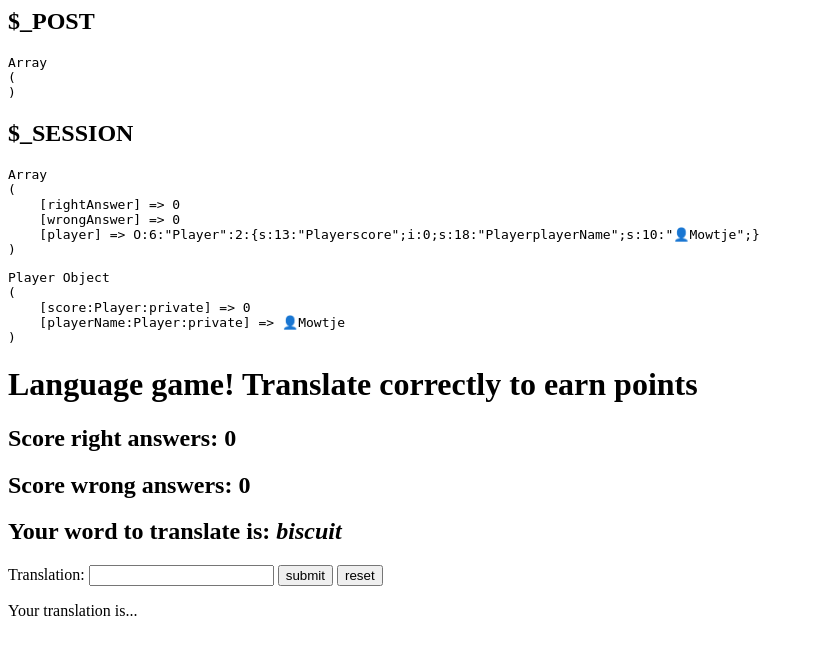
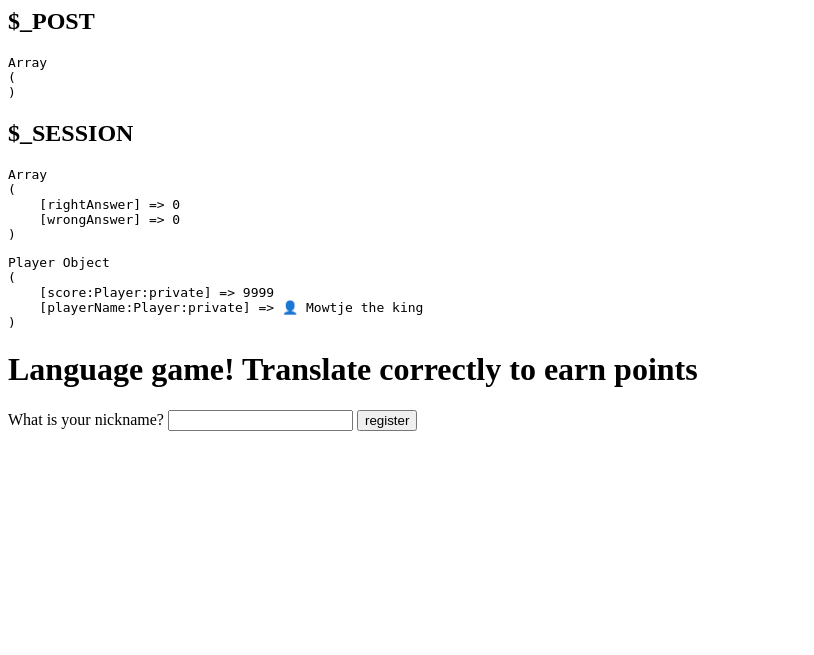
Before and after one commit to Muhammetacin/Language-quiz, a PHP site: page / in a window 1280 px wide. Shown: the top 655 px of the page, without its empty margins (0-814 px from the left). Run offline with PHP 8.4, Linux system fonts and the light colour scheme.

Commit message:
Ask nickname from user  before quiz starts

```diff
--- a/starter-pack/classes/LanguageGame.php
+++ b/starter-pack/classes/LanguageGame.php
@@ -8,6 +8,7 @@ class LanguageGame
     public Player $player;
     private int $rightAnswer;
     private int $wrongAnswer;
+    public string $nickname;
 
     // public int $score;
 
@@ -19,6 +20,25 @@ class LanguageGame
         foreach (Data::words() as $frenchTranslation => $englishTranslation) {
             // create instances of the Word class to be added to the words array
             $this->words[] = new Word($frenchTranslation, $englishTranslation);
+        }
+
+        if (isset($_SESSION['nickname'])) {
+            $this->nickname = $_SESSION['nickname'];
+        } else if (isset($_POST['nickname'])) {
+            $this->nickname = $_POST['nickname'];
+            $_SESSION['nickname'] = $this->nickname;
+        }
+        // else {
+        //     $this->nickname = 'Mowtje';
+        // }
+
+        if (isset($_SESSION['player'])) {
+            $this->player = unserialize($_SESSION['player']);
+        } else if (isset($_SESSION['nickname'])) {
+            $this->player = new Player($this->nickname);
+            $_SESSION['player'] = serialize($this->player);
+        } else {
+            $this->player = new Player('Mowtje the king', 9999);
         }
 
         if (isset($_SESSION['rightAnswer'])) {
@@ -33,13 +53,6 @@ class LanguageGame
         } else {
             $this->wrongAnswer = 0;
             $_SESSION['wrongAnswer'] = $this->wrongAnswer;
-        }
-
-        if (isset($_SESSION['player'])) {
-            $this->player = unserialize($_SESSION['player']);
-        } else {
-            $this->player = new Player('Mowtje');
-            $_SESSION['player'] = serialize($this->player);
         }
 
         // if (isset($_SESSION['score'])) {
--- a/starter-pack/classes/Player.php
+++ b/starter-pack/classes/Player.php
@@ -10,7 +10,7 @@ class Player
     {
         // add 👤 automatically to their name
         $this->score = $score;
-        $this->playerName = '👤' . $playerName;
+        $this->playerName = '👤 ' . $playerName;
     }
 
     public function updateScore()
--- a/starter-pack/view.php
+++ b/starter-pack/view.php
@@ -1,3 +1,5 @@
+<?php $disabled = !empty($_SESSION['nickname']) ? "disabled='disabled'" : ""; ?>
+
 <!doctype html>
 <html lang="en">
 
@@ -11,26 +13,30 @@
 <body>
 	<!-- TODO: add a form for the user to play the game -->
 	<h1>Language game! Translate correctly to earn points</h1>
+
+	<?php if (isset($_SESSION['nickname'])) { ?>
 		<h2>Score right answers: <?php echo $_SESSION['rightAnswer'] ?></h2>
 		<h2>Score wrong answers: <?php echo $_SESSION['wrongAnswer'] ?></h2>
 
 		<h2>Your word to translate is: <i><?php echo $_SESSION['word'] ?? $game->randomWord ?></i></h2>
+	<?php } ?>
 
 	<form action="index.php" method="post">
+		What is your nickname?
+		<input type="text" name="nickname" <?php echo $disabled; ?> placeholder="<?php echo $_SESSION['nickname'] ?? '' ?>">
+		<input type="submit" value="register" <?php if (isset($_SESSION['nickname'])) { ?> disabled <?php   } ?>>
+	</form>
+
+	<?php if (isset($_SESSION['nickname'])) { ?>
+		<form action=" index.php" method="post">
 			Translation: <input type="text" name="answer">
 			<input type="submit" value="submit">
 			<input type="submit" value="reset" name="reset">
-		<!-- <input type="hidden" name="nickname"> -->
 		</form>
 
+
 		<p><?php echo $game->resultMessage ?></p>
-
+	<?php } ?>
 </body>
 
-<!-- <script type="text/javascript">
-	const results = prompt('namae wa?');
-	<?php $results = "<script>document.write(results)</script>" ?>
-</script>
-<?php echo $results; ?> -->
-
 </html>
```
Lines whose indentation alone changed are shown as unchanged.
